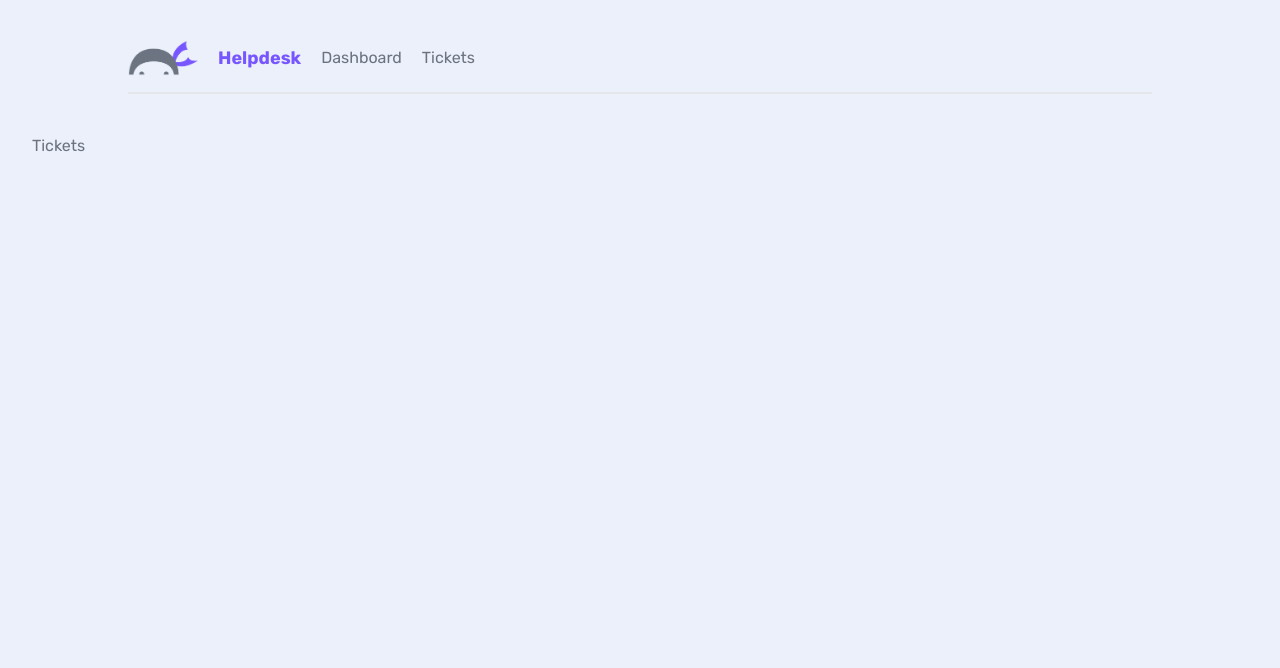
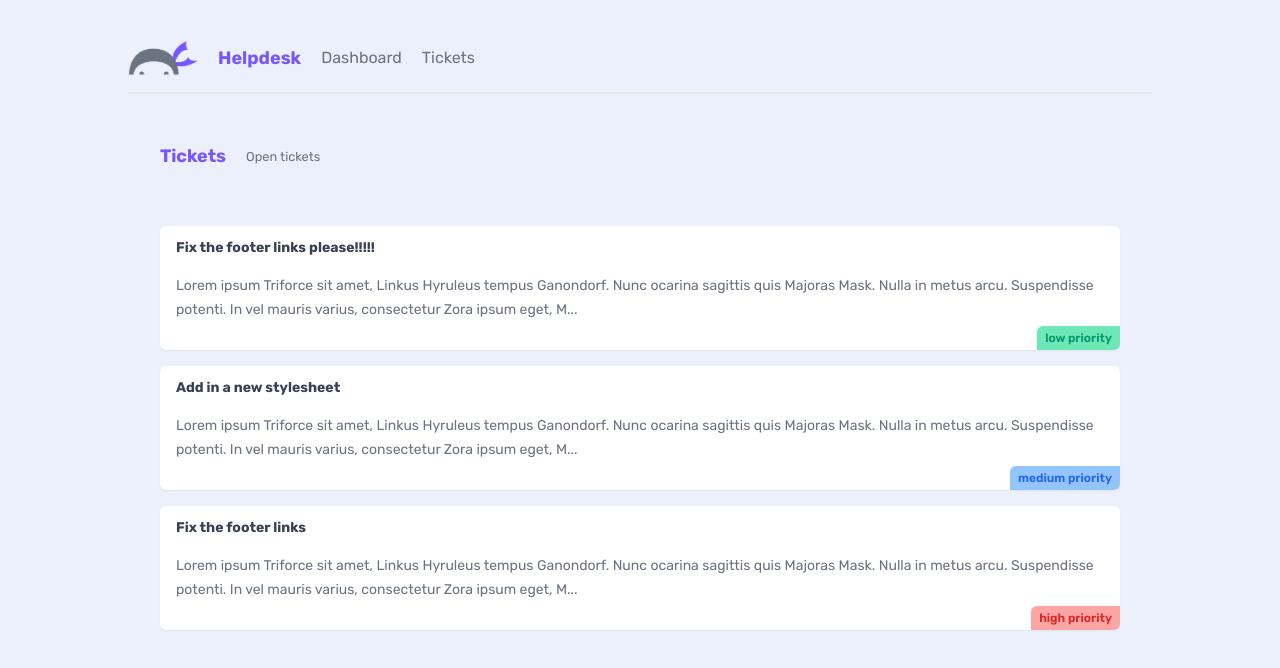
Before and after one commit to steveculverwell/helpdesk, a Next.js app: page /tickets in a window 1280 px wide. Shown: the top 668 px of the page. Built offline with nearby package versions, Linux system fonts and the light colour scheme; data requests are answered from the project's data file.

Commit message:
read from local db

```diff
--- /dev/null
+++ b/_data/db.json
@@ -0,0 +1,25 @@
+{
+    "tickets": [
+      {
+        "id": "1",
+        "title": "Fix the footer links please!!!!!",
+        "body": "Lorem ipsum Triforce sit amet, Linkus Hyruleus tempus Ganondorf. Nunc ocarina sagittis quis Majoras Mask. Nulla in metus arcu. Suspendisse potenti. In vel mauris varius, consectetur Zora ipsum eget, Master Sword porttitor urna. Fusce elementum urna elit, eget eleifend velit consectetur eget. Integer vel lobortis ipsum, vitae auctor Ocarina of Time. Donec sed urna dapibus, interdum magna a, eleifend magna. Curabitur tincidunt enim a neque volutpat. Phasellus auctor magna vel nunc pretium, ut volutpat justo tristique. Pellentesque cursus convallis mauris, in tempus enim tincidunt vitae.",
+        "priority": "low",
+        "user_email": "mario@netninja.dev"
+      },
+      {
+        "id": "2",
+        "title": "Add in a new stylesheet",
+        "body": "Lorem ipsum Triforce sit amet, Linkus Hyruleus tempus Ganondorf. Nunc ocarina sagittis quis Majoras Mask. Nulla in metus arcu. Suspendisse potenti. In vel mauris varius, consectetur Zora ipsum eget, Master Sword porttitor urna. Fusce elementum urna elit, eget eleifend velit consectetur eget. Integer vel lobortis ipsum, vitae auctor Ocarina of Time. Donec sed urna dapibus, interdum magna a, eleifend magna. Curabitur tincidunt enim a neque volutpat. Phasellus auctor magna vel nunc pretium, ut volutpat justo tristique. Pellentesque cursus convallis mauris, in tempus enim tincidunt vitae.",
+        "priority": "medium",
+        "user_email": "mario@netninja.dev"
+      },
+      {
+        "id": "3",
+        "title": "Fix the footer links",
+        "body": "Lorem ipsum Triforce sit amet, Linkus Hyruleus tempus Ganondorf. Nunc ocarina sagittis quis Majoras Mask. Nulla in metus arcu. Suspendisse potenti. In vel mauris varius, consectetur Zora ipsum eget, Master Sword porttitor urna. Fusce elementum urna elit, eget eleifend velit consectetur eget. Integer vel lobortis ipsum, vitae auctor Ocarina of Time. Donec sed urna dapibus, interdum magna a, eleifend magna. Curabitur tincidunt enim a neque volutpat. Phasellus auctor magna vel nunc pretium, ut volutpat justo tristique. Pellentesque cursus convallis mauris, in tempus enim tincidunt vitae.",
+        "priority": "high",
+        "user_email": "peach@netninja.dev"
+      }
+    ]
+  }
--- /dev/null
+++ b/app/tickets/TicketList.jsx
@@ -0,0 +1,30 @@
+async function getTickets() {
+  const res = await fetch('http://localhost:4000/tickets', {
+    next: {
+      revalidate: 0// use 0 to opt out of using cache
+    }
+  })
+
+  return res.json()
+}
+
+export default async function TicketList() {
+  const tickets = await getTickets()
+
+  return (
+    <>
+      {tickets.map((ticket) => (
+        <div key={ticket.id} className="card my-5">
+          <h3>{ticket.title}</h3>
+          <p>{ticket.body.slice(0, 200)}...</p>
+          <div className={`pill ${ticket.priority}`}>
+            {ticket.priority} priority
+          </div>
+        </div>
+      ))}
+      {tickets.length === 0 && (
+        <p className="text-center">There are no open tickets, yay!</p>
+      )}
+    </>
+  )
+}
--- a/app/tickets/page.jsx
+++ b/app/tickets/page.jsx
@@ -1,5 +1,14 @@
+import TicketList from "./TicketList"
+
 export default function Tickets() {
   return (
-    <div>Tickets</div>
+    <main>
+      <nav>
+        <h2>Tickets</h2>
+        <p><small>Open tickets</small></p>
+      </nav>
+      <TicketList />
+    </main>
+
   )
 }
```
